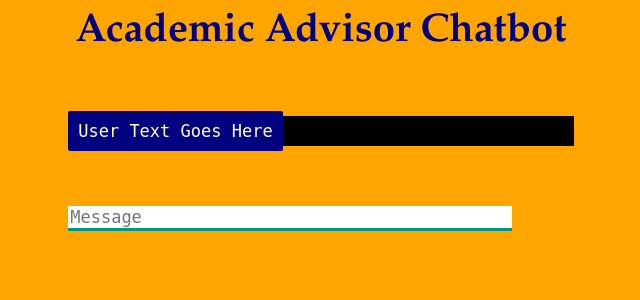
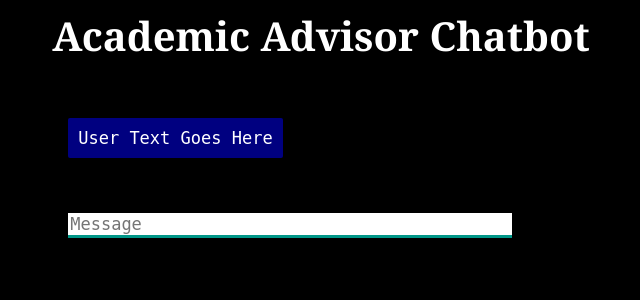
Before and after one commit to mayzerrz76/AcademicAdvisorChatbot, a Flask app: template templates/framework.html in a window 1280 px wide. Shown: the top 300 px of the page, without its empty margins (319-959 px from the left). Run offline with Flask 2, Linux system fonts and the light colour scheme; the template is opened without the code that fills it, so the values that code supplies are empty.

Commit message:
moving some stuff around

```diff
--- a/static/styles.css
+++ b/old/styles.css
@@ -22,7 +22,7 @@ h3 {
     background-color: black;
     margin-left: auto;
     margin-right: auto;
-    width: 40%;
+    width: 50%;
     margin-top: 60px;
 }
 
--- a/static/newstyles.css
+++ b/static/newstyles.css
@@ -1,10 +1,10 @@
 body {
-    font-family: Garamond;
-    background-color:orange;
+    font-family: Cambria;
+    background-color:black;
 }
 
 h1 {
-    color: navy;
+    color: white;
     margin-bottom: 0;
     margin-top: 0;
     text-align: center;
@@ -12,7 +12,7 @@ h1 {
 }
 
 h3 {
-    color: black;
+    color: white;
     font-size: 20px;
     margin-top: 3px;
     text-align: center;
--- a/templates/framework.html
+++ b/templates/framework.html
@@ -19,9 +19,9 @@
 
     <div id="userInput">
         <input id="textInput" type="text" name="msg" placeholder="Message">
+    </div>
 
 
-</div>
 
     <script>
     function getUserText() {
@@ -46,8 +46,8 @@ $("#textInput").keypress(function(e) {
 
     });
 
+    </script>
 
-</script>
 
 
 </div>
```
Also changed, not shown: old/app.py (renamed from app.py), old/index.html (renamed from templates/index.html). Lines whose indentation alone changed are shown as unchanged.
